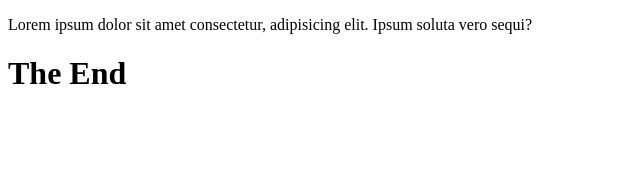
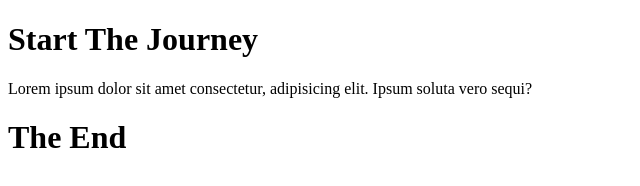
Before and after one commit to Abdullah-Ash-Shafi/learn-git, a plain HTML site: page index.html in a window 1280 px wide. Shown: the whole page, without its empty margins (0-640 px from the left). Drawn offline with Linux system fonts and the light colour scheme.

Commit message:
add Start h1

```diff
--- a/index.html
+++ b/index.html
@@ -6,6 +6,7 @@
     <title>Lets start the Journey of our GIT</title>
 </head>
 <body>
+    <h1>Start The Journey</h1>
     <p>Lorem ipsum dolor sit amet consectetur, adipisicing elit. Ipsum soluta vero sequi?</p>
     <h1>The End</h1>
 </body>
```
